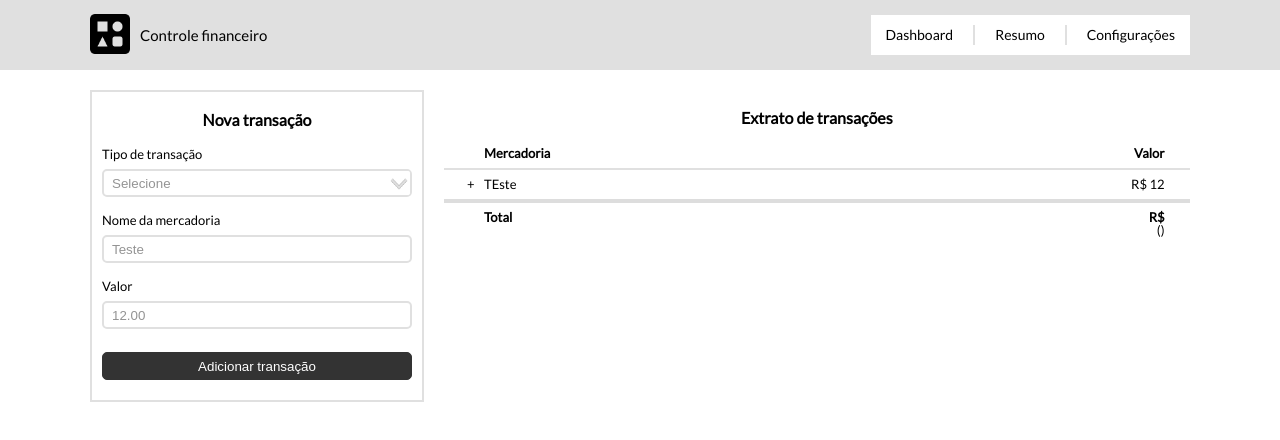
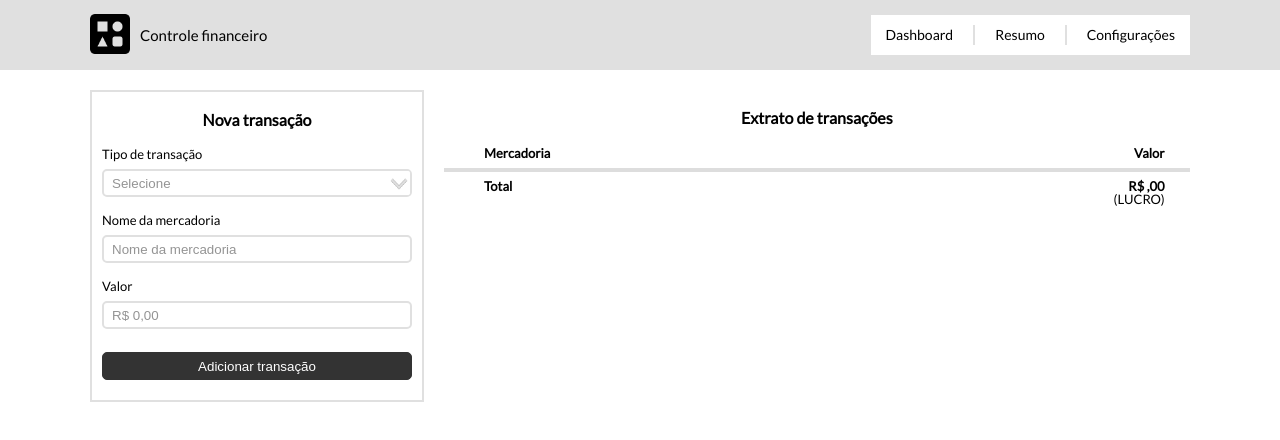
Before and after one commit to LuizRamos19/financial-control, an Angular app: page / in a window 1280 px wide. Shown: the top 440 px of the page. Built offline with nearby package versions, Linux system fonts and the light colour scheme.

Commit message:
Criando currencyFormatter e adicionando keyup no input de valor monetário

```diff
--- a/src/app/app.component.html
+++ b/src/app/app.component.html
@@ -1,7 +1,7 @@
 <header></header>
 <div class="content-container">
-    <transaction></transaction>
-    <extract></extract>
+    <transaction [(financialControl)]="financialControl"></transaction>
+    <extract [(merchandiseList)]="financialControl.merchandiseList"></extract>
 </div>
 
 <router-outlet></router-outlet>
--- a/src/app/app.component.ts
+++ b/src/app/app.component.ts
@@ -1,10 +1,21 @@
 import { Component } from '@angular/core';
+import { MerchandiseList } from './models/merchandiseList.model';
+import { FinancialControl } from './models/financialControl.model';
 
 @Component({
-  selector: 'app-root',
-  templateUrl: './app.component.html',
-  styleUrls: ['./app.component.scss']
+	selector: 'app-root',
+	templateUrl: './app.component.html',
+	styleUrls: ['./app.component.scss']
 })
 export class AppComponent {
-  title = 'financial-control';
+	private merchandiseList: MerchandiseList[];
+	public financialControl: FinancialControl;
+
+	constructor() {
+		this.merchandiseList = JSON.parse(localStorage.getItem('merchandiseList'));
+		this.financialControl = {
+			merchandiseList: this.merchandiseList ? this.merchandiseList : [],
+			transactionTypes: []
+		};
+	}
 }
--- a/src/app/app.module.ts
+++ b/src/app/app.module.ts
@@ -7,20 +7,22 @@ import { AppComponent } from './app.component';
 import { ExtractComponent } from './extract/extract.component';
 import { TransactionComponent } from './transaction/transaction.component';
 import { HeaderComponent } from './header/header.component';
+import { CurrencyFormatter } from './models/currencyFormatter';
 
 @NgModule({
   declarations: [
     AppComponent,
     ExtractComponent,
     TransactionComponent,
-    HeaderComponent
+    HeaderComponent,
+    CurrencyFormatter
   ],
   imports: [
     FormsModule,
     BrowserModule,
     AppRoutingModule
   ],
-  providers: [],
+  providers: [CurrencyFormatter],
   bootstrap: [AppComponent]
 })
 export class AppModule { }
--- a/src/app/extract/extract.component.ts
+++ b/src/app/extract/extract.component.ts
@@ -1,4 +1,4 @@
-import { Component, Input, OnInit } from '@angular/core';
+import { Component, Input, SimpleChanges } from '@angular/core';
 import { MerchandiseList } from '../models/merchandiseList.model';
 
 @Component({
@@ -6,14 +6,33 @@ import { MerchandiseList } from '../models/merchandiseList.model';
 	templateUrl: './extract.html',
 	styleUrls: ['./extract.scss']
 })
-export class ExtractComponent implements OnInit {
+export class ExtractComponent {
 	@Input() merchandiseList: MerchandiseList[];
+	private total: number = 0;
 	private info: string = "";
 
-	ngOnInit() {
-		this.merchandiseList = [
-			{transactionType: 1, name: "TEste", value: 12	},
+	getInfoExtract(merchandiseList) {
+		let total = 0;
+		merchandiseList.forEach(merchandise => {
+			let count = parseFloat(merchandise.value);
+			if (merchandise.transactionType == 1)
+				total+= parseFloat(merchandise.value);
+			else
+				total-= parseFloat(merchandise.value);
+		});
 
-		]
+		if (total < 0) {
+			this.info = "PREJUÍZO";
+		} else {
+			this.info = "LUCRO";
+		}
+
+		return total;
 	}
+
+	// ngOnChanges(changes: SimpleChanges) {
+    //     if (changes["merchandiseList"]) {
+    //         console.log("TEste");
+    //     }
+    // }
 }
--- a/src/app/extract/extract.html
+++ b/src/app/extract/extract.html
@@ -11,12 +11,12 @@
                 <span *ngIf="merchandise.transactionType == 2" class="icon">-</span>
                 {{merchandise.name}}
             </th>
-            <th class="-last">R$ {{merchandise.value}}</th>
+            <th class="-last">{{merchandise.value | currencyFormatted}}</th>
         </tr>
         <tr class="total">
             <th>Total</th>
             <th class="-last">
-                R$
+                R$ {{getInfoExtract(merchandiseList) | currencyFormatted}}
                 <span class="extract-info">({{info}})</span>
             </th>
         </tr>
--- /dev/null
+++ b/src/app/models/currencyFormatter.ts
@@ -0,0 +1,57 @@
+import { Pipe, PipeTransform } from "@angular/core";
+
+@Pipe({ name: "currencyFormatted" })
+export class CurrencyFormatter implements PipeTransform {
+    private CURRENCY;
+
+    constructor() {
+        this.CURRENCY = "R$";
+    }
+
+    transform(value: number | string, fractionFixed: number = 2): string {
+        let [ integer, fraction = "" ] = (value || "").toString().split(",");
+        fraction = fractionFixed > 0 ? "," + (fraction + "000000").substring(0, fractionFixed) : "";
+        integer = integer.replace(/\B(?=(\d{3})+(?!\d))/g, ".");
+
+        return integer + fraction;
+    }
+
+    parse(value: string, fractionFixed: number = 2): string {
+        let [ integer, fraction = "" ] = (value || "").split(",");
+        integer = integer.replace(new RegExp(",", "g"), "");
+        fraction = parseInt(fraction, 10) > 0 && fractionFixed > 0 ? "," + (fraction + "000000").substring(0, fractionFixed) : "";
+
+        return integer + fraction;
+    }
+
+    private formatCurrencyNoDecimals(value) {
+		var regex = /(\d+)(\d{3})/;
+		while(regex.test(value)) {
+			value = value.replace(regex, '$1' + '.' + '$2');
+		}
+		return this.CURRENCY + ' ' + value;
+	}
+
+	public formatCurrency(value) {
+		value = value.replace( /[^0-9]/g, '' );
+
+        if(value.length == 0) value = "0.00";
+        else if(value.length == 1) value = "0.0" + value;
+        else if(value.length == 2) value = "0." + value;
+        else value = value.substring(0, value.length - 2) + '.' + value.substring(value.length - 2, value.length);
+
+        value = new Number(value);
+        value = value.toFixed(2);
+        value = value.replace(/\./g, ',');
+        let p = value.split(',');
+        let p1 = p[0];
+        let p2 = p.length > 1 ? ',' + p[1] : '';
+
+		return this.formatCurrencyNoDecimals(p1) + p2;
+    }
+
+    public currencyParse(numberString) {
+		return parseFloat(numberString.replace('.', '').replace(',', '.').replace(this.CURRENCY, ''));
+	}
+
+}
--- a/src/app/transaction/transaction.component.ts
+++ b/src/app/transaction/transaction.component.ts
@@ -1,29 +1,59 @@
-import { Component, OnInit } from '@angular/core';
+import { Component, OnInit, Input } from '@angular/core';
 import { TransactionTypes } from '../models/transactionTypes.model';
+import { MerchandiseList } from '../models/merchandiseList.model';
+import { FinancialControl } from '../models/financialControl.model';
+import { CurrencyFormatter } from '../models/currencyFormatter';
 
 @Component({
 	selector: 'transaction',
 	templateUrl: './transaction.html',
 	styleUrls: ['./transaction.scss']
 })
+
 export class TransactionComponent implements OnInit {
+	@Input() financialControl: FinancialControl;
 	private transactionType = -1;
-	private merchandise = "Teste";
-	private value = "12.00";
+	private merchandise = "";
+	private value = "R$ 0,00";
+	private isAllValues = true;
 
-	private transactionTypes: TransactionTypes[] = [
-		{id: -1, name: "Selecione"},
-		{id: 1, name: "Compra"},
-		{id: 2, name: "Venda"}
-	]
+	constructor(private currencyFormatter: CurrencyFormatter) {
+    }
 
 	ngOnInit() {
-
+		this.financialControl.transactionTypes = [
+			{id: -1, name: "Selecione"},
+			{id: 1, name: "Compra"},
+			{id: 2, name: "Venda"}
+		];
 	}
 
-	public addMerchandise(type, merchandise, value) {
+	private addMerchandise(type: number, merchandise: string, value: string | number) {
 		if (type == -1 || merchandise.trim() == "" || value == 0) {
 			// Do the exception here
+		} else {
+			this.financialControl.merchandiseList.push({
+				transactionType: type,
+				name: merchandise,
+				value: this.currencyFormatter.currencyParse(value)
+			});
+			console.log(this.financialControl.merchandiseList)
+			localStorage.setItem('merchandiseList', JSON.stringify(this.financialControl.merchandiseList));
+			console.log("Merchandise")
+			console.log(JSON.parse(localStorage.getItem('merchandiseList')));
 		}
 	}
+
+	private formatCurrency(value) {
+		return this.currencyFormatter.formatCurrency(value);
+	}
+
+	private hasAllValues() {
+		if (this.transactionType == -1) return false
+		else if (this.merchandise.trim() == "") return false
+		else if (this.value.replace(/[\D]+/g, '') == "0") return false
+
+		return true;
+	}
+
 }
--- a/src/app/transaction/transaction.html
+++ b/src/app/transaction/transaction.html
@@ -5,21 +5,21 @@
             <label for="name">Tipo de transação</label>
             <span class="arrow"></span>
             <select name="transaction_type" [(ngModel)]="transactionType" class="control">
-                <option *ngFor="let type of transactionTypes" [value]="type.id">
+                <option *ngFor="let type of financialControl.transactionTypes" [value]="type.id">
                     {{type.name}}
                 </option>
             </select>
         </div>
         <div class="from-group">
             <label for="mail">Nome da mercadoria</label>
-            <input name="merchandise" [(ngModel)]="merchandise" class="control" type="text">
+            <input name="merchandise" placeholder="Nome da mercadoria" [(ngModel)]="merchandise" class="control" type="text">
         </div>
         <div class="from-group">
             <label for="msg">Valor</label>
-            <input name="value" [(ngModel)]="value" class="control -last" type="text">
+            <input name="value" placeholder="R$ 0,00" [(ngModel)]="value" (keyup)="value = formatCurrency(value)" class="control -last" type="text">
         </div>
         <div class="from-group">
-            <button class="control -button" (click)="addMerchandise(transactionType, merchandise, value)">
+            <button class="control -button" (click)="addMerchandise(transactionType, merchandise, value)" [disabled]="isAllValues">
                 Adicionar transação
             </button>
         </div>
--- a/src/app/transaction/transaction.scss
+++ b/src/app/transaction/transaction.scss
@@ -21,6 +21,9 @@
 
 .transaction-content > .transaction-form > .from-group {
     width: 100%;
+}
+.transaction-content > .transaction-form > .from-group ::placeholder {
+    color: #949494;
 }
 
 .transaction-content > .transaction-form .from-group > .control{
```
Also changed, not shown: src/app/models/financialControl.model.ts (added, +7 -0 lines).
